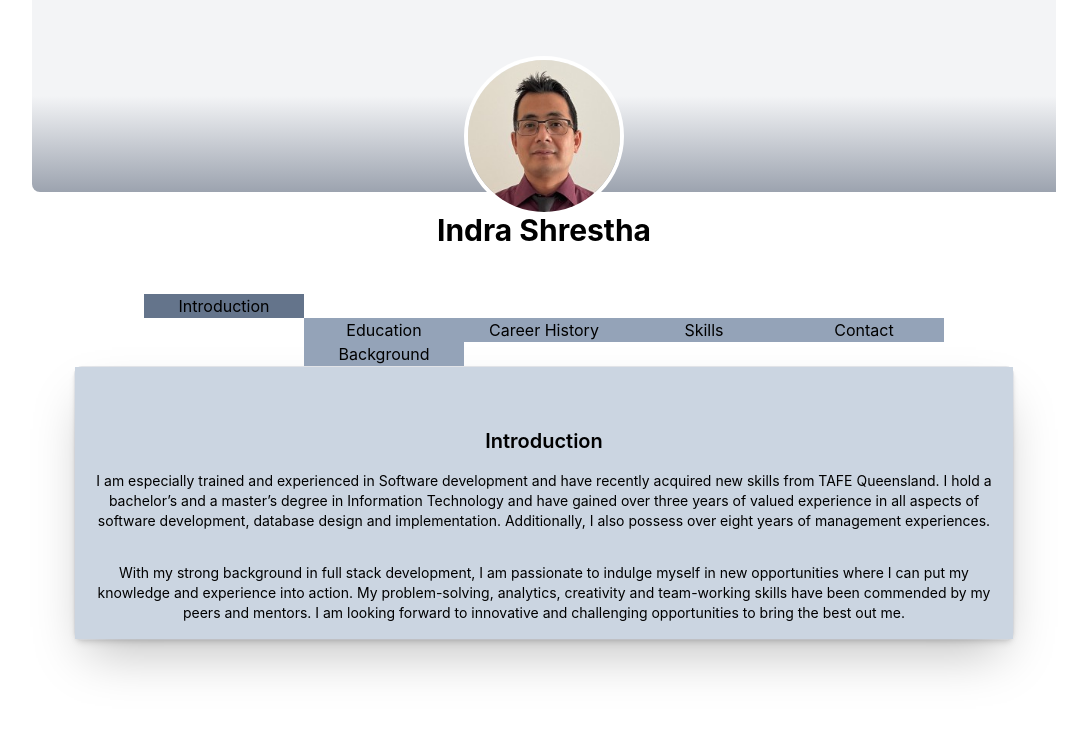
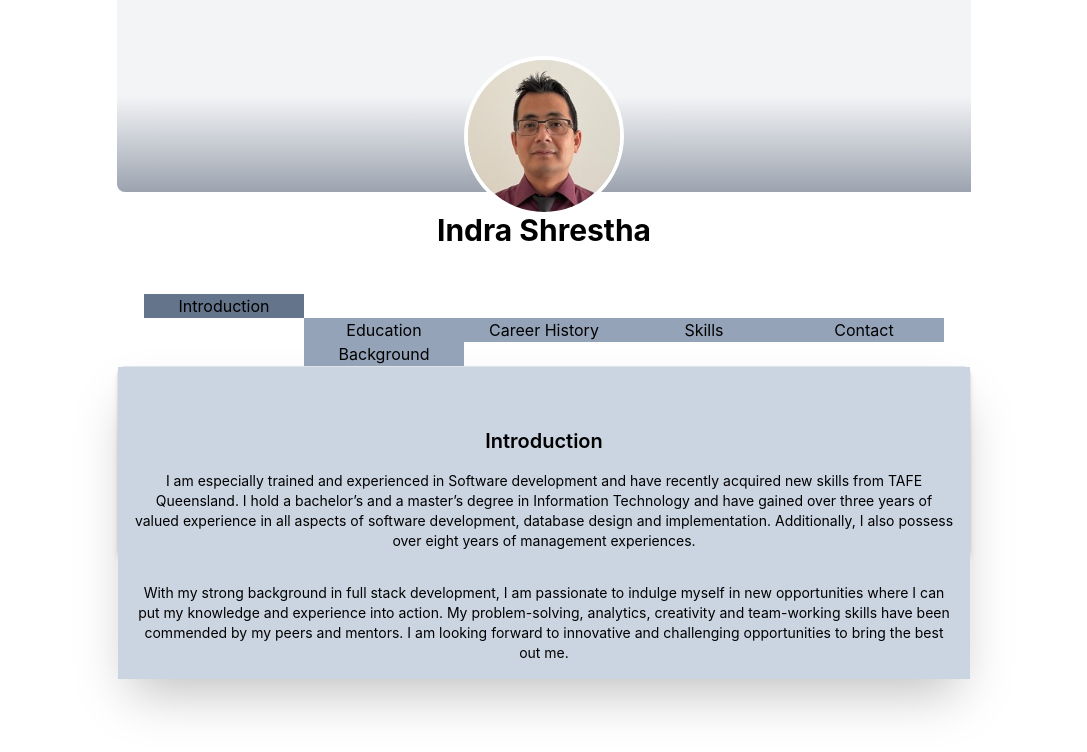
Before and after one commit to indrabit/profileapp, a React (Create React App) app: page / in a window 1280 px wide. Shown: the top 752 px of the page, without its empty margins (96-1183 px from the left). Built offline with nearby package versions, Linux system fonts and the light colour scheme.

Commit message:
profile screen modify

```diff
--- a/src/components/Profile/ProfileHeader.js
+++ b/src/components/Profile/ProfileHeader.js
@@ -20,14 +20,14 @@ const ProfileHeader = () => {
     <>
     <div>
         <div className='w-full'>
-            <div className='justify-center' >
-                <div className="lg:w-4/5 h-48 mx-auto  flex justify-center bg-gray-100 rounded-bl-lg  bg-gradient-to-b from-gray-100 via-gray-100 to-gray-400 ">
+            <div className='justify-center'>
+                <div className="w-full md:w-11/12 lg:w-4/6 h-48 mx-auto  flex justify-center bg-gray-100 rounded-bl-lg  bg-gradient-to-b from-gray-100 via-gray-100 to-gray-400 ">
                     <img src={profileImg} alt='Profile' className='rounded-full  border-4 border-white w-40 h-40 top-14 md:absolute' />
                 </div>
             </div>
         </div>
         {/* info */}
-        <div className='flex justify-center flex-col mt-5 mb-3.5'>
+        <div className='flex justify-center -mt-8  md:mt-5 md:mb-3.5'>
             <h1 className="text-center font-bold text-3xl">Indra Shrestha</h1>
         </div>
         <div className="w-full md:flex justify-center">
@@ -35,7 +35,7 @@ const ProfileHeader = () => {
                 <ul className='flex relative'>
                       {Menus.map((menu, i) => (
                         <li key={i} className="w-40">
-                        <h4 className="flex flex-col text-center pt-4" onClick={()=>handleMenu(menu.name,i)}>
+                            <h4 className="flex flex-col text-center pt-4" onClick={()=>handleMenu(menu.name,i)}>
                                 <span className={`text-xl cursor-pointer duration-500 ${i === active && "-mt-6 text-slate-400"}`}></span>
                                 <span className={` ${active === i? "translate-y-10 duration-700 bg-slate-500":"bg-slate-400 translate-y-10"} `}>
                                     {menu.value}
@@ -48,7 +48,7 @@ const ProfileHeader = () => {
         </div>
     </div>
     <div className='w-full flex justify-center'>
-        <div className='bg-white border rounded-lg shadow-md' style={{ width: '940px', height: 'auto' }}>
+        <div className='bg-white border rounded-lg shadow-md w-full md:w-11/12 lg:w-4/6 h-48 mx-auto '>
             <DataContext.Provider value={selected}>
                 <Profile/>
             </DataContext.Provider>
--- a/src/components/ProfileDetail/Contact.js
+++ b/src/components/ProfileDetail/Contact.js
@@ -6,7 +6,7 @@ const Contact = () => {
   return (
     <div class="w-full">
         <div class="flex flex-col md:flex-row md:w-full rounded-lg bg-white shadow-lg">
-            <img class=" w-full h-96 md:h-auto object-cover md:w-60 rounded-t-lg md:rounded-none md:rounded-l-lg" src={ContactImg} alt="" />
+            <img class=" w-full h-5/6 md:h-auto object-cover md:w-60 rounded-t-lg md:rounded-none md:rounded-l-lg" src={ContactImg} alt="" />
             <div class="p-6 flex flex-col justify-start">
             <h5 class="text-gray-900 text-xl font-medium mb-2">Contact</h5>
                 <p class="text-gray-700 text-base mb-4">Name: Indra Shrestha</p>
--- a/src/components/ProfileDetail/Skill.js
+++ b/src/components/ProfileDetail/Skill.js
@@ -12,7 +12,7 @@ const Skill = () => {
   return (
     <div className='flex items-center justify-center pt-10 flex-col'>
     <h1 className='font-semibold text-xl mt-5'>Technical Skill List</h1>
-      <div className='bg-white shadow-lg border-gray-600 rounded-lg p-10 mt-2  w-10/12'>
+      <div className='bg-white shadow-lg border-gray-600 rounded-lg p-10 mt-2 w-10/12'>
       {
         skillList.map((lst,i)=>(
           <h4 className='py-4 text-teal-300 hover:text-teal-900 duration-200'>{i+1}. {lst.name}</h4>
```
